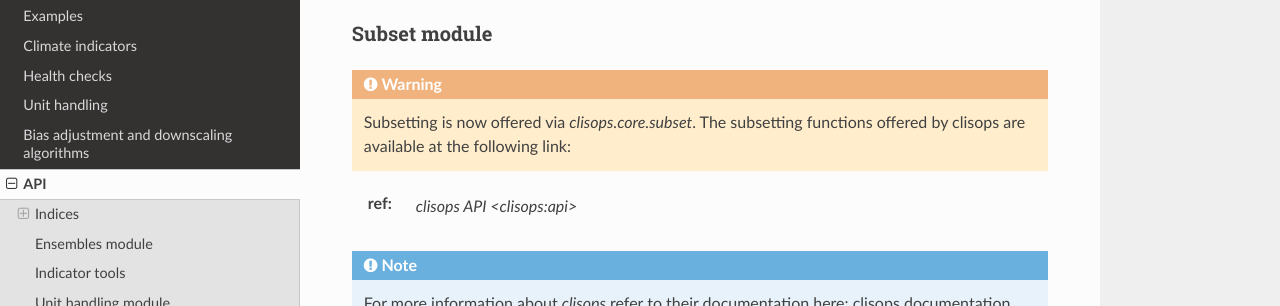
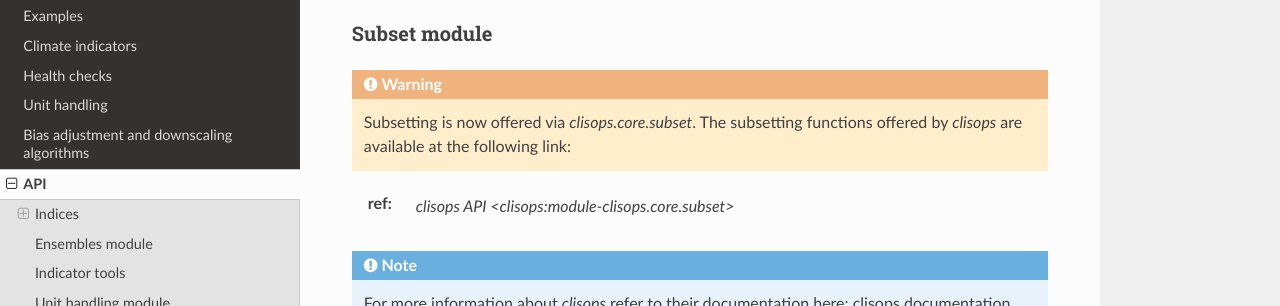
Before and after one commit to Ouranosinc/xclim, a Sphinx documentation site: the page built from docs/api.rst, in a window 1280 px wide and 900 px high, scrolled down 2603 px, cut to the strip 383-900 px from the top of the window. Shown: the top 306 px of the strip. Built offline with Sphinx 7.4.7 and the Read the Docs theme 2.0.0, drawn with Linux system fonts in a browser that asks for light colours; pages that are not in the unit, such as notebooks, are missing from menus; some of the changed lines change nothing that is shown.

Commit message:
Fix broken links retry

```diff
--- a/docs/api.rst
+++ b/docs/api.rst
@@ -117,10 +117,10 @@ Testing module
 Subset module
 -------------
 .. warning::
-    Subsetting is now offered via `clisops.core.subset`. The subsetting functions offered by clisops
+    Subsetting is now offered via `clisops.core.subset`. The subsetting functions offered by `clisops`
     are available at the following link:
 
-:ref: `clisops API <clisops:api>`
+:ref: `clisops API <clisops:module-clisops.core.subset>`
 
 .. note::
     For more information about `clisops` refer to their documentation here:
```
